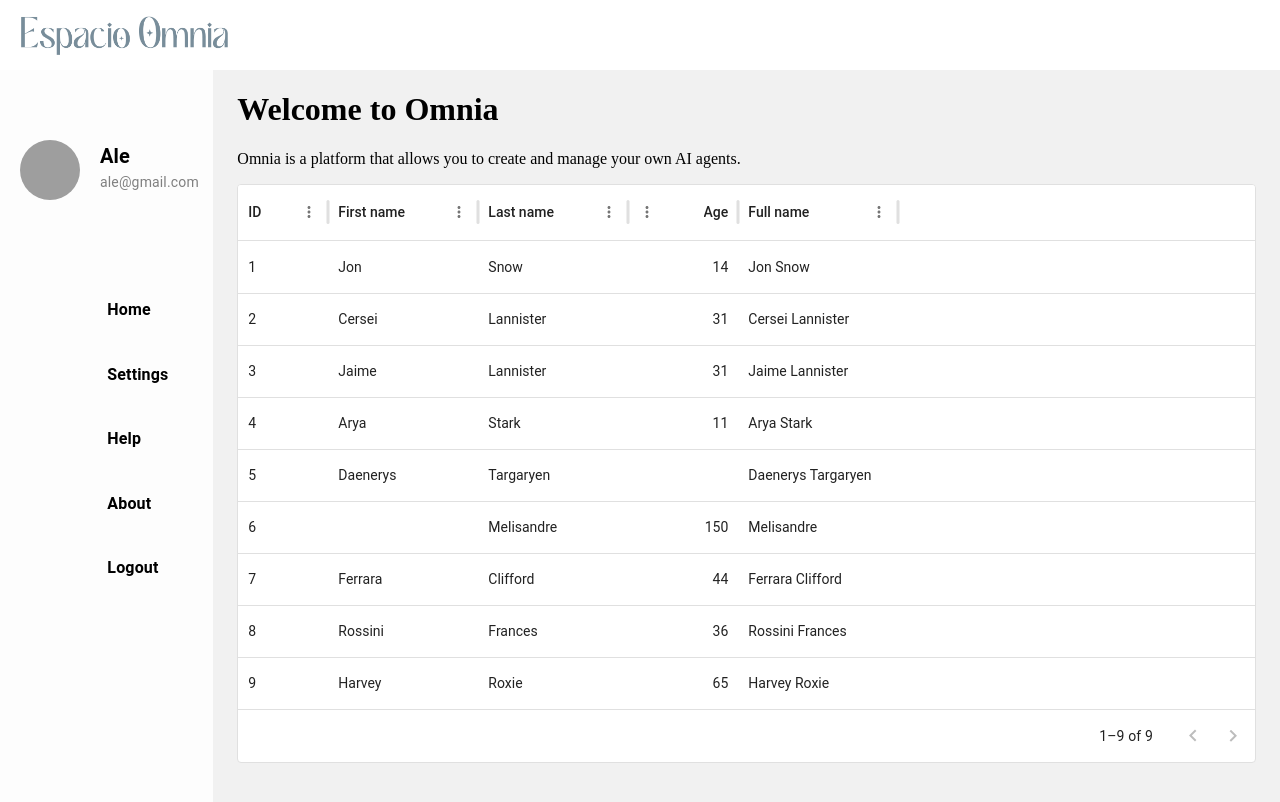
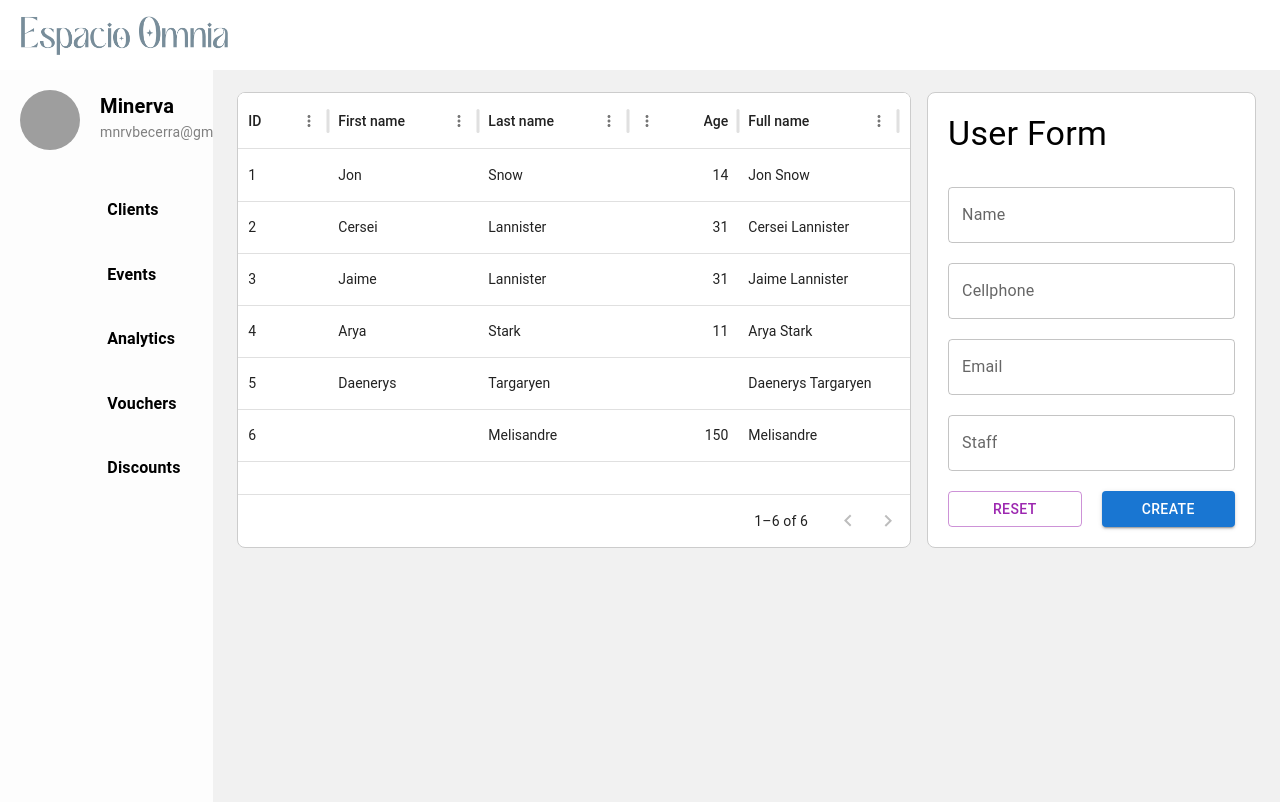
Before and after one commit to jimz159753/omnia-front, a Next.js app: page / in a window 1280 px wide. Shown: the top 802 px of the page. Built offline with nearby package versions, Linux system fonts and the light colour scheme; grey boxes are pictures that could not be loaded; some icons are missing; what @mui/material-nextjs would draw is missing.

Commit message:
feat: add UserForm and SideBar components, update layout and styles, and integrate MUI Data Grid

```diff
--- a/src/app/layout.tsx
+++ b/src/app/layout.tsx
@@ -3,7 +3,7 @@ import { AppRouterCacheProvider } from '@mui/material-nextjs/v15-appRouter';
 import "./globals.css";
 
 export const metadata: Metadata = {
-  title: "Omnia",
+  title: "Omnia"
 };
 
 export default function RootLayout({
--- /dev/null
+++ b/src/app/page.styles.ts
@@ -0,0 +1,11 @@
+import { Container, styled } from "@mui/material";
+
+export const StyledContainer = styled(Container)(() => ({
+  display: "flex",
+  flexDirection: "row",
+  justifyContent: "space-between",
+  alignItems: "center",
+  margin: 0,
+  padding: 2,
+  "&.MuiContainer-root": { maxWidth: "100vw" },
+}));
--- a/src/app/page.tsx
+++ b/src/app/page.tsx
@@ -1,16 +1,16 @@
 "use client";
-import ListSection from "@/components/ListSection";
-import { ProfileCard } from "@/components/ProfileCard";
-import { Container, Grid } from "@mui/material";
+import { Grid } from "@mui/material";
 import Image from "next/image";
 import OmniaTitle from "@/assets/images/omnia_title.png";
 import GeneticDataGrid from "@/components/GeneticDataGrid";
 import { columns } from "@/components/GeneticDataGrid/columns";
 import { GridColDef, GridValidRowModel } from "@mui/x-data-grid";
 import { items, rows, userInfo } from "@/mock/data";
+import { StyledContainer } from "./page.styles";
+import UserForm from "@/components/Forms/Users";
+import SideBar from "@/components/SideBar";
 
 export default function Home() {
-  const { name, email, imgSrc } = userInfo;
   return (
     <Grid container sx={{ backgroundColor: "#F1F1F1" }}>
       <Grid
@@ -25,30 +25,22 @@ export default function Home() {
       >
         <Image src={OmniaTitle} alt="Omnia" height={40} />
       </Grid>
-      <Grid
-        size={2}
-        sx={{
-          backgroundColor: "#FDFDFD",
-          height: "100vh",
-          display: "flex",
-          flexDirection: "column",
-        }}
-      >
-        <ProfileCard name={name} imgSrc={imgSrc} email={email} />
-        <ListSection items={items} />
-      </Grid>
+      <SideBar userInfo={userInfo} items={items} />
       <Grid size={10} sx={{ backgroundColor: "#F1F1F1", height: "100vh" }}>
-        <Container>
-          <h1>Welcome to Omnia</h1>
-          <p>
-            Omnia is a platform that allows you to create and manage your own AI
-            agents.
-          </p>
-          <GeneticDataGrid
-            data={rows}
-            columns={columns as GridColDef<GridValidRowModel>[]}
-          />
-        </Container>
+        <StyledContainer>
+          <Grid container spacing={2} sx={{ marginTop: "20px", width: "100%" }}>
+          <Grid size={8}>
+            <GeneticDataGrid
+              sx={{ borderRadius: "8px", border: "1px solid #ccc" }}
+              data={rows}
+              columns={columns as GridColDef<GridValidRowModel>[]}
+            />
+          </Grid>
+          <Grid size={4}>
+            <UserForm />
+          </Grid>
+          </Grid>
+        </StyledContainer>
       </Grid>
     </Grid>
   );
--- /dev/null
+++ b/src/components/Forms/Users/Users.styles.ts
@@ -0,0 +1,24 @@
+import { Box, styled } from "@mui/material";
+
+export const StyledBoxContainer = styled(Box)(() => ({
+  padding: '20px',
+  backgroundColor: "#fff",
+  display: "flex",
+  flexDirection: "column",
+  gap: '20px !important',
+  borderRadius: '8px !important',
+  border: "1px solid #ccc !important",
+}));
+
+export const StyledBoxInputContainer = styled(Box)(() => ({
+  display: "flex",
+  flexDirection: "column",
+  gap: '20px !important',
+  justifyContent: "space-between",
+}));
+
+export const StyledBoxButtonContainer = styled(Box)(() => ({
+  display: "flex",
+  flexDirection: "row",
+  gap: '20px !important',
+}));
--- /dev/null
+++ b/src/components/Forms/Users/index.tsx
@@ -0,0 +1,40 @@
+import { Variant } from "@/components/constants";
+import { InputField } from "@/components/ui/InputField";
+import { Button, Typography } from "@mui/material";
+import { StyledBoxButtonContainer, StyledBoxContainer, StyledBoxInputContainer } from "./Users.styles";
+
+const UserForm = () => {
+  return (
+    <StyledBoxContainer>
+      <Typography variant="h4" gutterBottom>
+        User Form
+      </Typography>
+      <StyledBoxInputContainer>
+        <InputField label="Name" fullWidth />
+        <InputField label="Cellphone" fullWidth />
+        <InputField label="Email" fullWidth />
+        <InputField label="Staff" fullWidth />
+      </StyledBoxInputContainer>
+      <StyledBoxButtonContainer>
+        <Button
+            variant={Variant.outlined}
+            color="secondary"
+            sx={{ width: "100%" }}
+            onClick={() => alert("Form reset!")}
+        >
+            Reset
+        </Button>
+        <Button
+            variant={Variant.contained}
+            color="primary"
+            sx={{ width: "100%" }}
+            onClick={() => alert("Form submitted!")}
+        >
+            Create
+        </Button>
+      </StyledBoxButtonContainer>
+    </StyledBoxContainer>
+  );
+};
+
+export default UserForm;
--- a/src/components/GeneticDataGrid/index.tsx
+++ b/src/components/GeneticDataGrid/index.tsx
@@ -3,11 +3,13 @@ import { DataGrid, GridValidRowModel, GridColDef } from "@mui/x-data-grid";
 interface IGeneticDataGridProps<T> {
   data: T[];
   columns: GridColDef<GridValidRowModel>[];
+  sx?: object;
 }
 
-const GeneticDataGrid = <T,>({ data, columns }: IGeneticDataGridProps<T>) => {
+const GeneticDataGrid = <T,>({ data, columns, sx }: IGeneticDataGridProps<T>) => {
   return (
     <DataGrid
+      sx={sx}
       rows={data as GridValidRowModel[]}
       columns={columns}
       pageSizeOptions={[5]}
--- a/src/components/ProfileCard/index.tsx
+++ b/src/components/ProfileCard/index.tsx
@@ -10,7 +10,7 @@ interface ProfileCardProps {
 
 export const ProfileCard = ({imgSrc, name, email}: ProfileCardProps) => {
   return (
-    <Box sx={{ display: "flex", padding: '20px', gap: '20px', marginY: '50px' }}>
+    <Box sx={{ display: "flex", padding: '20px', gap: '20px' }}>
       <CustomAvatar
         src={imgSrc}
         alt="Omnia"
--- /dev/null
+++ b/src/components/SideBar/SideBar.styles.ts
@@ -0,0 +1,8 @@
+import { Grid, styled } from "@mui/material";
+
+export const StyledGrid = styled(Grid)(() => ({
+    backgroundColor: "#FDFDFD",
+        height: "100vh",
+        display: "flex",
+        flexDirection: "column",
+  }));
--- /dev/null
+++ b/src/components/SideBar/index.tsx
@@ -0,0 +1,21 @@
+import { ProfileCard } from "../ProfileCard";
+import ListSection from "../ListSection";
+import { IMenuItem, IUserInfo } from "../constants";
+import { StyledGrid } from "./SideBar.styles";
+
+interface SideBarProps {
+  userInfo: IUserInfo;
+  items: IMenuItem[];
+}
+
+const SideBar = ({ items, userInfo }: SideBarProps) => {
+  const { name, email, imgSrc } = userInfo;
+  return (
+    <StyledGrid size={2}>
+      <ProfileCard name={name} imgSrc={imgSrc} email={email} />
+      <ListSection items={items} />
+    </StyledGrid>
+  );
+};
+
+export default SideBar;
--- a/src/components/constants.ts
+++ b/src/components/constants.ts
@@ -1,5 +1,19 @@
+import React from "react";
+
 export enum Variant {
   filled = "filled",
   outlined = "outlined",
   standard = "standard",
+  contained = "contained",
 }
+
+export interface IUserInfo {
+  name: string;
+  email: string;
+  imgSrc: string;
+}
+
+export interface IMenuItem {
+  title: string;
+  icon: React.ReactNode;
+}
--- a/src/mock/data.tsx
+++ b/src/mock/data.tsx
@@ -1,61 +1,62 @@
-import CottageOutlinedIcon from "@mui/icons-material/CottageOutlined";
-import InfoOutlinedIcon from "@mui/icons-material/InfoOutlined";
-import SettingsOutlinedIcon from "@mui/icons-material/SettingsOutlined";
-import QuestionMarkOutlinedIcon from "@mui/icons-material/QuestionMarkOutlined";
-import LogoutOutlinedIcon from "@mui/icons-material/LogoutOutlined";
+import GroupOutlinedIcon from '@mui/icons-material/GroupOutlined';
+import CalendarMonthOutlinedIcon from '@mui/icons-material/CalendarMonthOutlined';
+import LeaderboardOutlinedIcon from '@mui/icons-material/LeaderboardOutlined';
+import ConfirmationNumberOutlinedIcon from '@mui/icons-material/ConfirmationNumberOutlined';
+import DiscountOutlinedIcon from '@mui/icons-material/DiscountOutlined';
+import { IMenuItem, IUserInfo } from '@/components/constants';
 
-export const userInfo = {
-    name: "Ale",
-    email: "ale@gmail.com",
+export const userInfo: IUserInfo = {
+    name: "Minerva",
+    email: "mnrvbecerra@gmail.com",
     imgSrc:
       "https://images.unsplash.com/photo-1529995049601-ef63465a463f?q=80&w=2704&auto=format&fit=crop&ixlib=rb-4.0.3&ixid=M3wxMjA3fDB8MHxwaG90by1wYWdlfHx8fGVufDB8fHx8fA%3D%3D",
   };
 
-export const items = [
+export const items: IMenuItem[] = [
     {
       icon: (
-        <CottageOutlinedIcon
+        <GroupOutlinedIcon
           color="disabled"
           sx={{ height: "30px", width: "30px" }}
         />
       ),
-      title: "Home",
+      title: "Clients",
     },
     {
       icon: (
-        <SettingsOutlinedIcon
+        <CalendarMonthOutlinedIcon
           color="disabled"
           sx={{ height: "30px", width: "30px" }}
         />
       ),
-      title: "Settings",
+      title: "Events",
     },
     {
       icon: (
-        <QuestionMarkOutlinedIcon
+        <LeaderboardOutlinedIcon
           color="disabled"
           sx={{ height: "30px", width: "30px" }}
         />
       ),
-      title: "Help",
+      title: "Analytics",
     },
     {
       icon: (
-        <InfoOutlinedIcon
+        <ConfirmationNumberOutlinedIcon
           color="disabled"
           sx={{ height: "30px", width: "30px" }}
         />
       ),
-      title: "About",
+      title: "Vouchers",
     },
     {
       icon: (
-        <LogoutOutlinedIcon
+        <DiscountOutlinedIcon
           color="disabled"
           sx={{ height: "30px", width: "30px" }}
         />
       ),
-      title: "Logout",
+      title: "Discounts",
     },
   ];
 
@@ -66,7 +67,4 @@ export const rows = [
     { id: 4, lastName: "Stark", firstName: "Arya", age: 11 },
     { id: 5, lastName: "Targaryen", firstName: "Daenerys", age: null },
     { id: 6, lastName: "Melisandre", firstName: null, age: 150 },
-    { id: 7, lastName: "Clifford", firstName: "Ferrara", age: 44 },
-    { id: 8, lastName: "Frances", firstName: "Rossini", age: 36 },
-    { id: 9, lastName: "Roxie", firstName: "Harvey", age: 65 },
   ];
```
Also changed, not shown: src/app/page.module.css (added), 1 other file (tests, documents, lock files or other folders).
